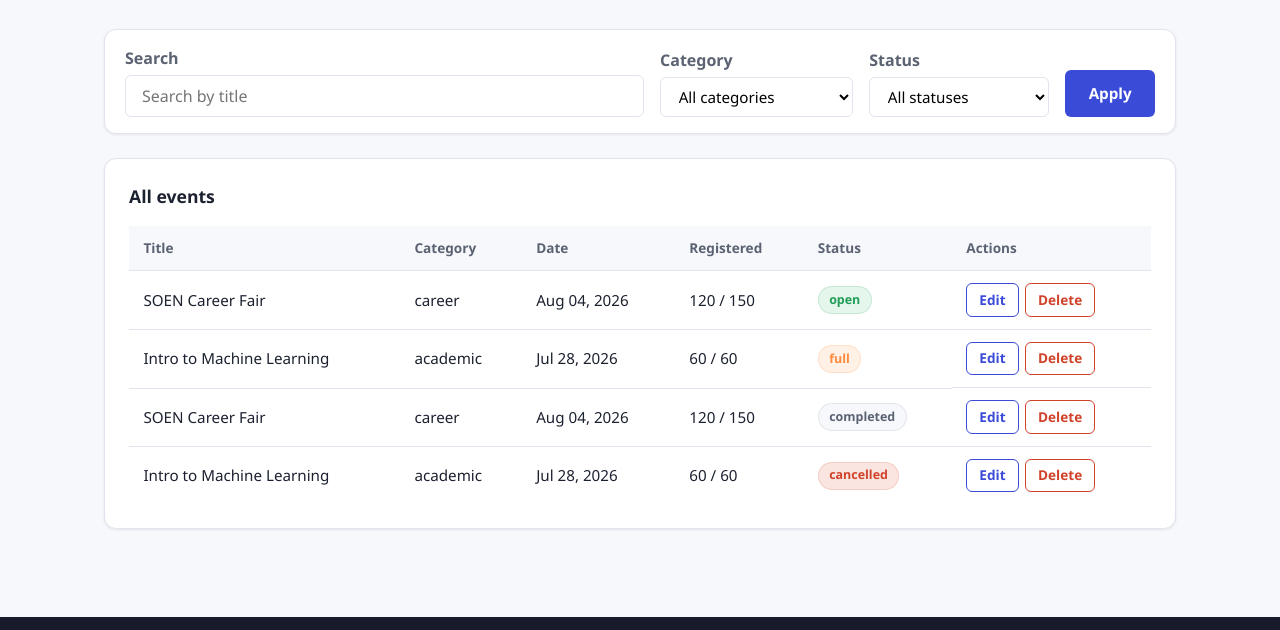
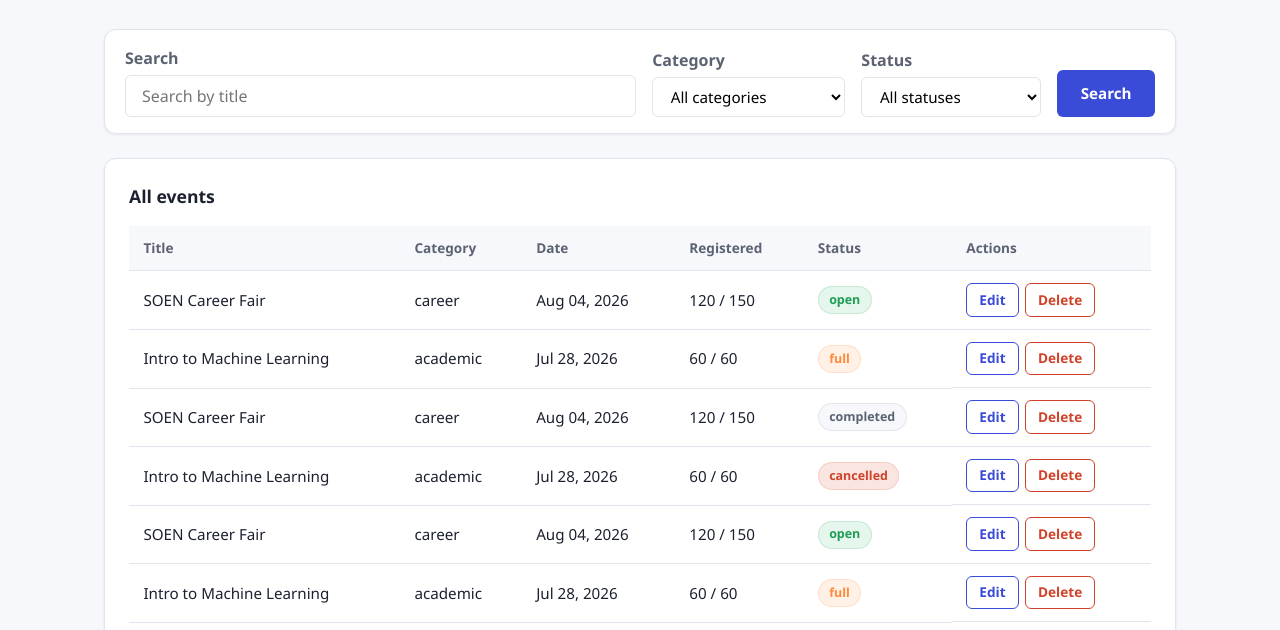
Before and after one commit to brianle169/campus-event-planner, a website with bundled scripts: page views/manage-events.html in a window 1280 px wide. Shown: the part 170-800 px from the top of the page. Built offline with nearby package versions, Linux system fonts and the light colour scheme.

Commit message:
Add working search to manage events page

```diff
--- a/public/js/data/mockEvents.js
+++ b/public/js/data/mockEvents.js
@@ -1,4 +1,48 @@
 const mockEvents = [
+  {
+    event_id: 'evt_001',
+    title: 'SOEN Career Fair',
+    description: 'A networking event for students and employers.',
+    category: 'career',
+    date: '2026-08-04T00:00:00.000Z',
+    capacity: 150,
+    registeredCount: 120,
+    status: 'open',
+    location: 'Student Centre'
+  },
+  {
+    event_id: 'evt_002',
+    title: 'Intro to Machine Learning',
+    description: 'A hands-on workshop introducing machine learning concepts.',
+    category: 'academic',
+    date: '2026-07-28T00:00:00.000Z',
+    capacity: 60,
+    registeredCount: 60,
+    status: 'full',
+    location: 'Engineering Building'
+  },
+  {
+    event_id: 'evt_001',
+    title: 'SOEN Career Fair',
+    description: 'A networking event for students and employers.',
+    category: 'career',
+    date: '2026-08-04T00:00:00.000Z',
+    capacity: 150,
+    registeredCount: 120,
+    status: 'completed',
+    location: 'Student Centre'
+  },
+  {
+    event_id: 'evt_002',
+    title: 'Intro to Machine Learning',
+    description: 'A hands-on workshop introducing machine learning concepts.',
+    category: 'academic',
+    date: '2026-07-28T00:00:00.000Z',
+    capacity: 60,
+    registeredCount: 60,
+    status: 'cancelled',
+    location: 'Engineering Building'
+  },
   {
     event_id: 'evt_001',
     title: 'SOEN Career Fair',
--- a/public/js/manage-events.js
+++ b/public/js/manage-events.js
@@ -2,15 +2,15 @@ import { fetchEvents } from './api/eventsApi.js';
 import { formatDate, getBadgeClass } from './utils/eventUtils.js';
 
 const tableBody = document.querySelector('#events-table-body');
+const searchInput = document.querySelector('#search');
+const searchButton = document.querySelector('#search-button');
 
-async function renderEvents() {
-  if (!tableBody) return;
+let allEvents = [];
 
-  const events = await fetchEvents();
-
-  const rows = events.map((event) => {
+function buildEventTableRows(events) {
+  return events.map((event) => {
+    const badgeClass = getBadgeClass(event.status);
     const formattedDate = formatDate(event.date);
-    const badgeClass = getBadgeClass(event.status);
 
     return `
       <tr>
@@ -26,8 +26,39 @@ async function renderEvents() {
       </tr>
     `;
   }).join('');
-
-  tableBody.innerHTML = rows;
 }
 
-renderEvents();
+function renderEvents() {
+  if (!tableBody) return;
+
+  const query = searchInput?.value.trim().toLowerCase() || '';
+  const filteredEvents = allEvents.filter((event) => event.title.toLowerCase().includes(query));
+
+  if (filteredEvents.length === 0) {
+    tableBody.innerHTML = '<tr><td colspan="6" style="text-align: center;">No events found</td></tr>';
+    return;
+  }
+
+  tableBody.innerHTML = buildEventTableRows(filteredEvents);
+}
+
+async function loadEvents() {
+  if (!tableBody) return;
+
+  tableBody.innerHTML = '<tr><td colspan="6" style="text-align: center;">Loading...</td></tr>';
+
+  const events = await fetchEvents();
+  allEvents = events;
+  renderEvents();
+}
+// TODO : Add event listeners for filtering the dropdowns too
+searchButton?.addEventListener('click', (event) => {
+  event.preventDefault();
+  renderEvents();
+});
+searchInput?.addEventListener('input', (event) => {
+    event.preventDefault();
+    renderEvents();
+});
+
+loadEvents();
--- a/views/manage-events.html
+++ b/views/manage-events.html
@@ -67,7 +67,7 @@
           </select>
         </div>
         <div class="event-filters-actions">
-          <button class="btn btn-primary" type="submit">Apply</button>
+          <button class="btn btn-primary" type="button" id="search-button">Search</button>
         </div>
       </form>
 
```
